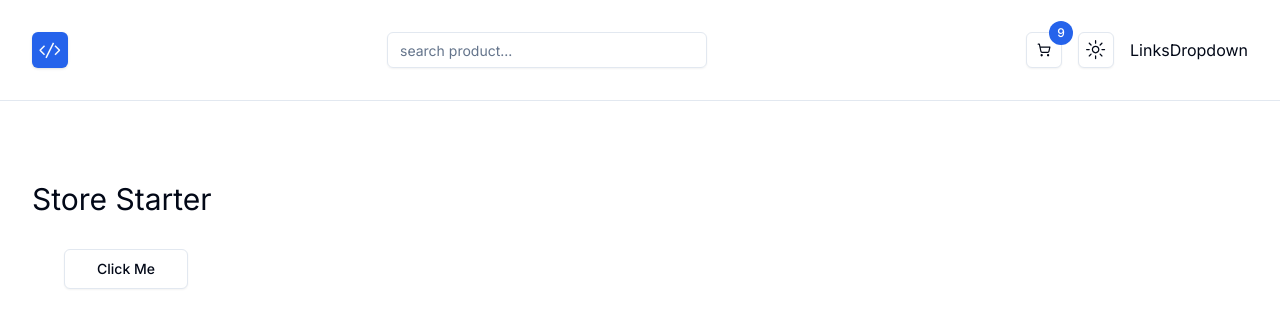
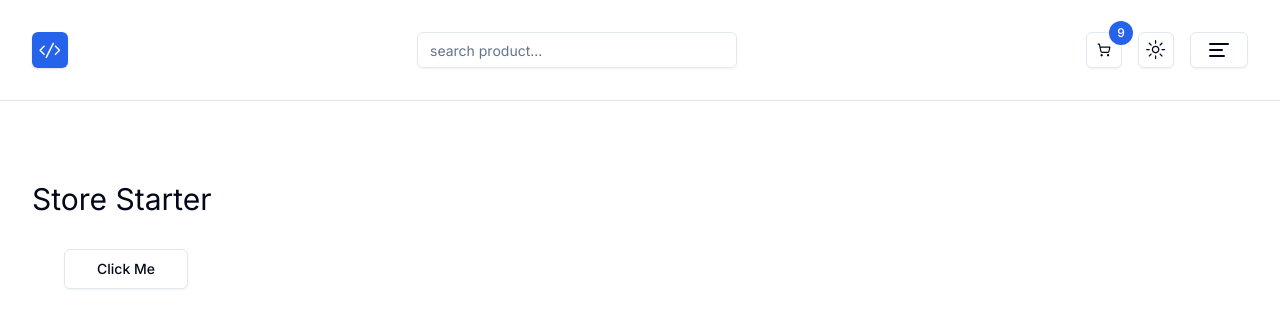
Before and after one commit to TiagoAMCoelho/Nextjs-Store, a Next.js app in the folder Nextjs-Store/: page / in a window 1280 px wide. Shown: the top 328 px of the page. Built offline with nearby package versions, Linux system fonts and the light colour scheme.

Commit message:
LinksDropdown Component - Initial Setup

```diff
--- a/Nextjs-Store/components/navbar/LinksDropdown.tsx
+++ b/Nextjs-Store/components/navbar/LinksDropdown.tsx
@@ -1,4 +1,35 @@
+import {
+  DropdownMenu,
+  DropdownMenuContent,
+  DropdownMenuItem,
+  DropdownMenuTrigger,
+  DropdownMenuSeparator,
+} from "@/components/ui/dropdown-menu";
+import { LuAlignLeft } from "react-icons/lu";
+import Link from "next/link";
+import { Button } from "../ui/button";
+import { links } from "@/utils/links";
+
 function LinksDropdown() {
-  return <div>LinksDropdown</div>;
+  return (
+    <DropdownMenu>
+      <DropdownMenuTrigger asChild>
+        <Button variant="outline" className="flex gap-4 max-w-[100px]">
+          <LuAlignLeft className="w-6 h-6" />
+        </Button>
+      </DropdownMenuTrigger>
+      <DropdownMenuContent className="w-40" align="start" sideOffset={10}>
+        {links.map((link) => {
+          return (
+            <DropdownMenuItem key={link.href}>
+              <Link href={link.href} className="capitalize w-full">
+                {link.label}
+              </Link>
+            </DropdownMenuItem>
+          );
+        })}
+      </DropdownMenuContent>
+    </DropdownMenu>
+  );
 }
 export default LinksDropdown;
--- /dev/null
+++ b/Nextjs-Store/utils/links.ts
@@ -0,0 +1,13 @@
+type NavLink = {
+  href: string;
+  label: string;
+};
+
+export const links: NavLink[] = [
+  { href: "/", label: "home" },
+  { href: "/about", label: "about" },
+  { href: "/products", label: "products" },
+  { href: "/favorites", label: "favorites" },
+  { href: "/cart", label: "cart" },
+  { href: "/orders", label: "orders" },
+];
```
